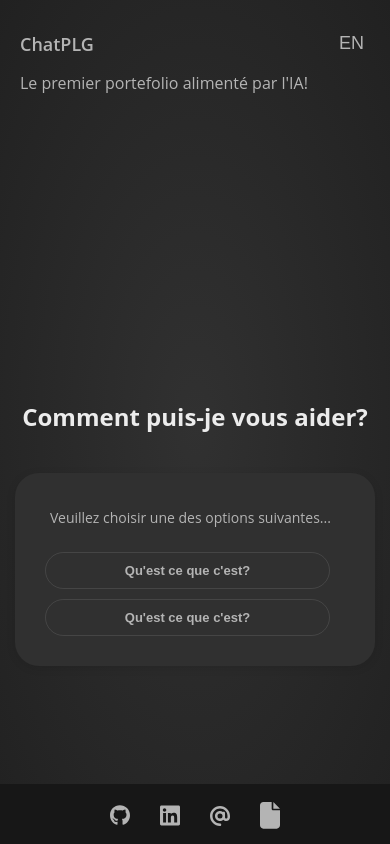
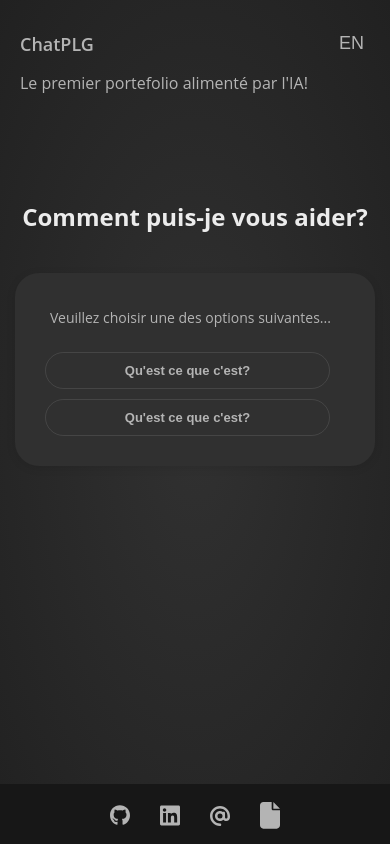
Before and after one commit to Spuntagano/portfolio, a React app: page / in a window 390 px wide. Built offline with nearby package versions, Linux system fonts and the light colour scheme; the HTML template or start-up script is replaced by a standard one.

Commit message:
lil fixy

```diff
--- a/src/App.scss
+++ b/src/App.scss
@@ -73,6 +73,10 @@ body {
 
 .up .chat-box{
   height: 200px;
+
+  @media screen and (max-width: 480px) {
+    height: 0px;
+  }
 }
 
 .message {
```
Also changed, not shown: 1 other file (tests, documents, lock files or other folders).
